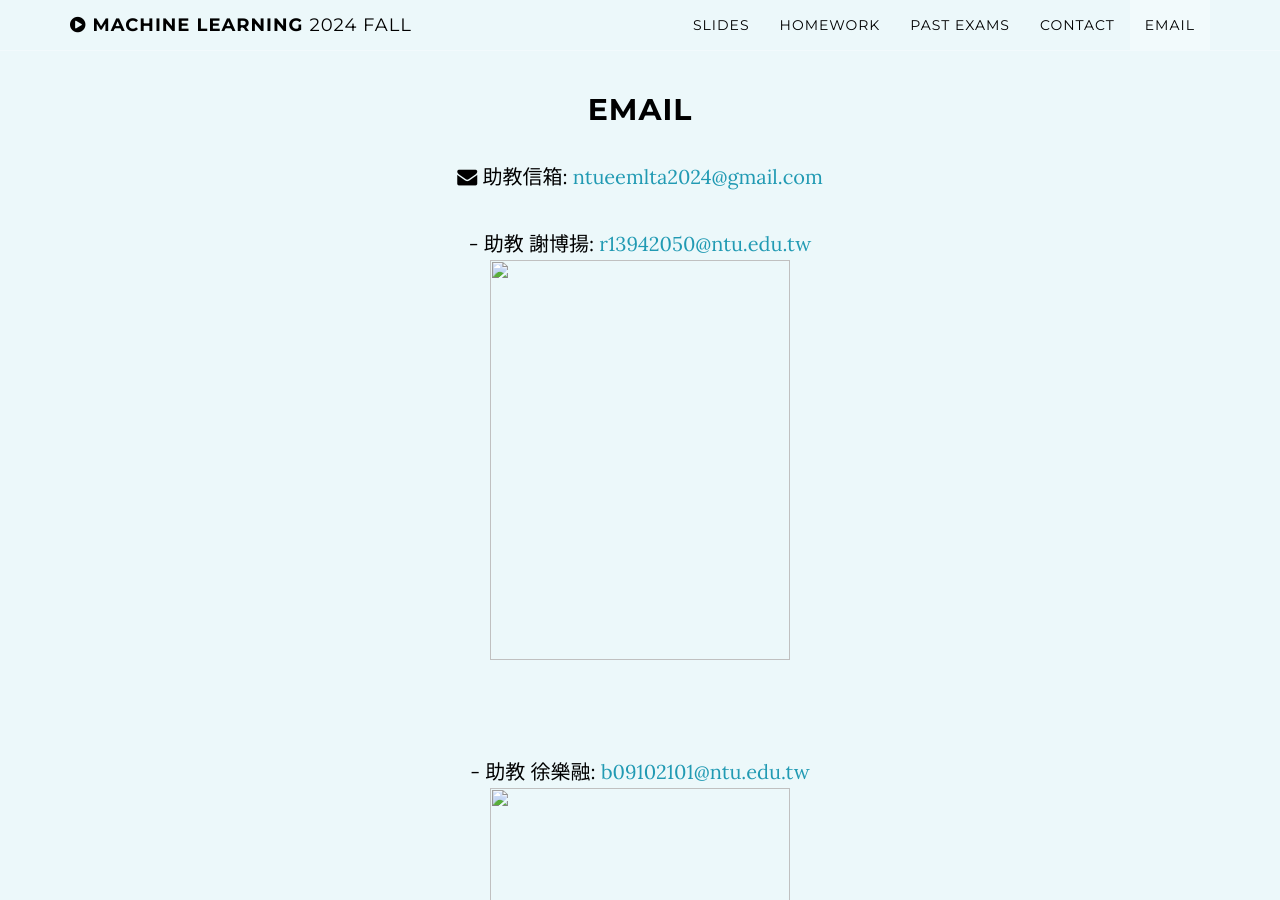
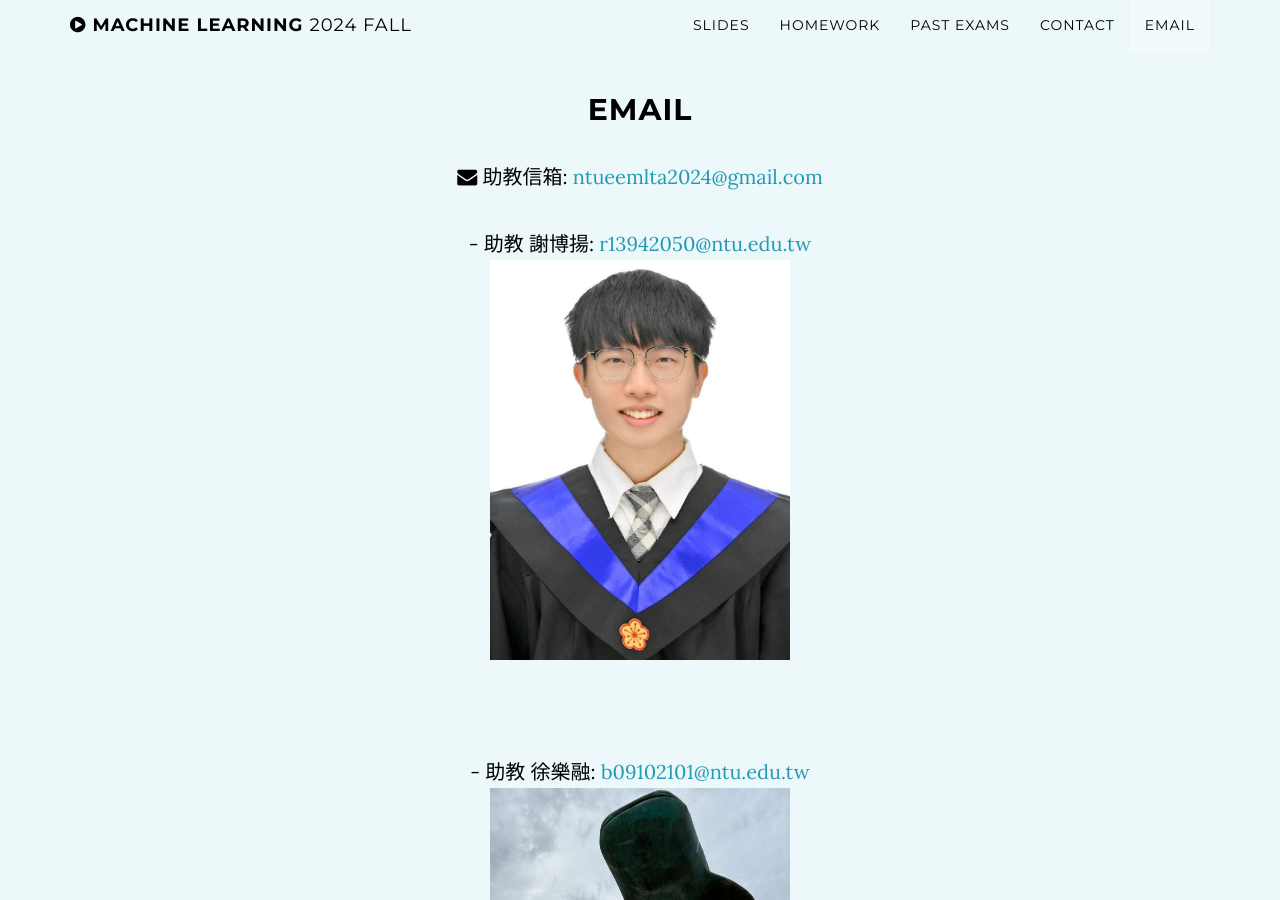
Before and after one commit to ntueemlta2024/ntueemlta2024.github.io, a Jekyll site: the page built from index.html, in a window 1280 px wide and 900 px high, scrolled down 4878 px. Built offline with Jekyll 4.4.1, drawn with Linux system fonts in a browser that asks for light colours.

Commit message:
test photo

```diff
--- a/_config.yml
+++ b/_config.yml
@@ -16,10 +16,10 @@ TAemail: ntueemlta2024@gmail.com
 TAs:
   - name: 謝博揚
     email: r13942050@ntu.edu.tw
-    path: ./img/hsieh.jpg
+    url: https://ntueemlta2024.github.io/img/hsieh.jpg
   - name: 徐樂融
     email: b09102101@ntu.edu.tw
-    path: ./img/rong.jpg
+    url: https://ntueemlta2024.github.io/img/rong.jpg
 
 TeacherEmail: peiyuanwu@ntu.edu.tw
 
```
